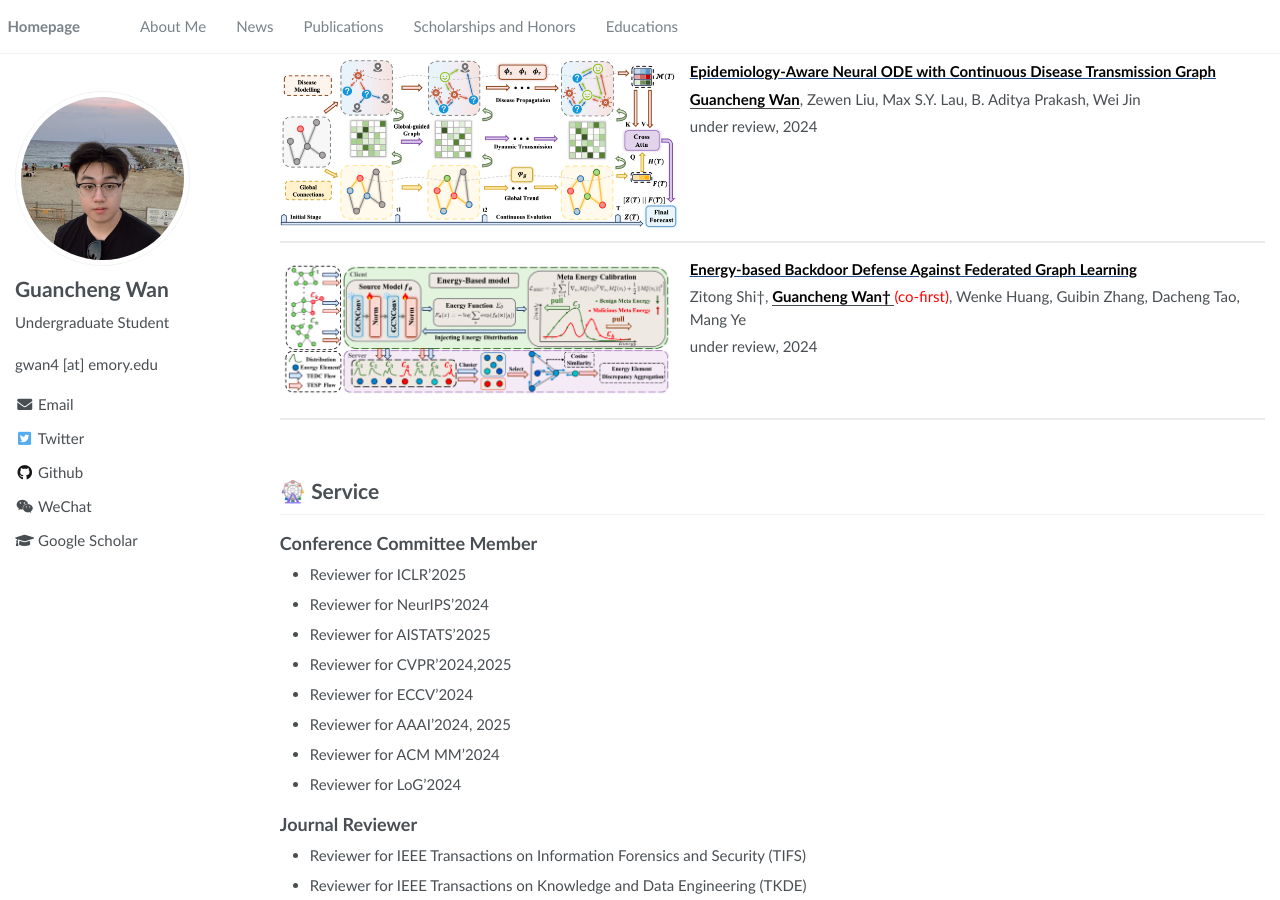
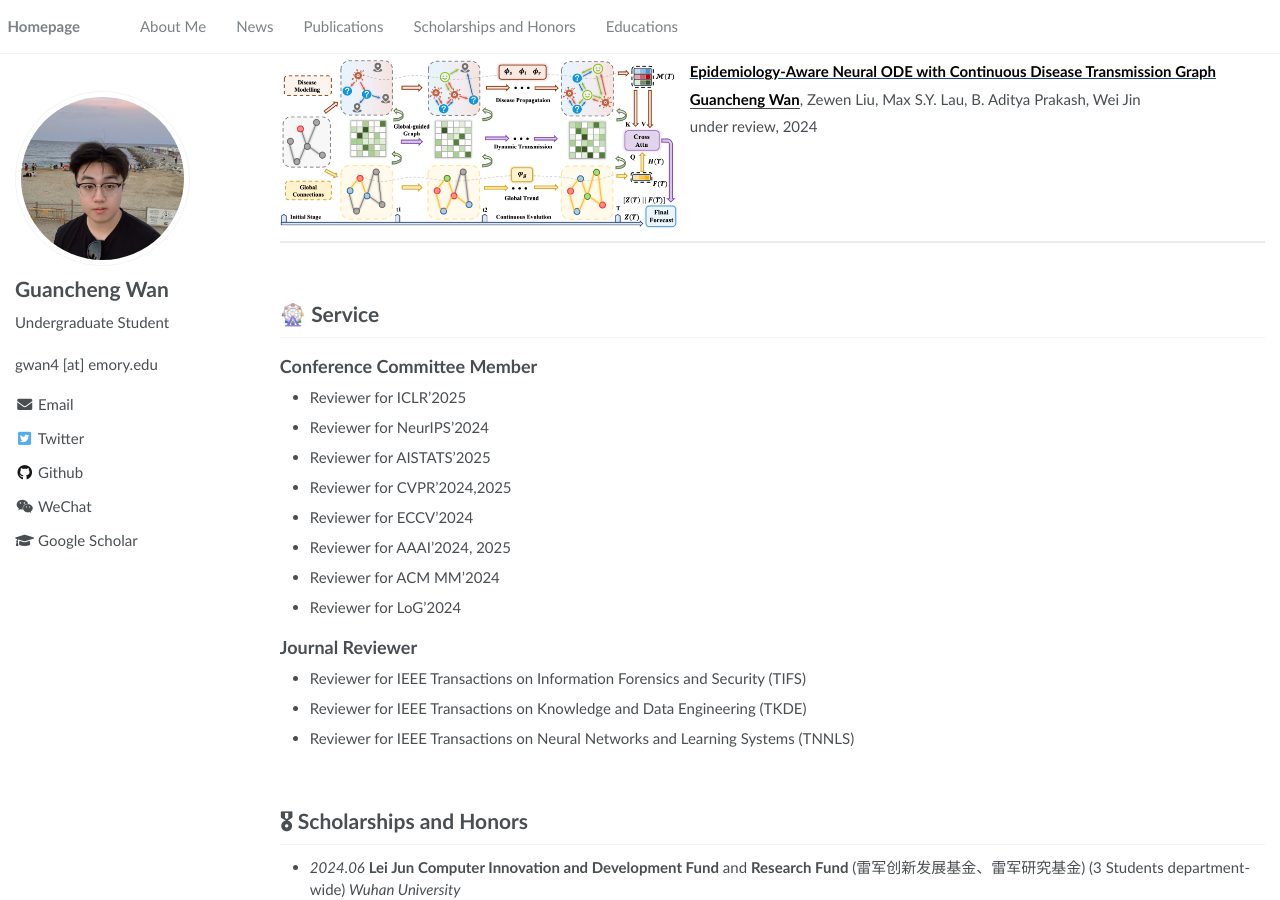
Before and after one commit to SuHui03/guanchengWan.github.io, a Jekyll site: the page built from _pages/about.md, in a window 1280 px wide and 900 px high, scrolled down 2191 px. Built offline with Jekyll 4.4.1, drawn with Linux system fonts in a browser that asks for light colours.

Commit message:
Update about.md

```diff
--- a/_pages/about.md
+++ b/_pages/about.md
@@ -231,7 +231,7 @@ hspace="10" wspace="20" src="../images/EARTH.png">
 
 <hr>
 
-
+<!--
 <dl>
   <dt><img align="left" width="400"
 hspace="10" wspace="20" src="../images/FedTGE.png">
@@ -246,7 +246,7 @@ Energy-based Backdoor Defense Against Federated Graph Learning
 </dl>
 
 
-<hr>
+<hr> -->
 
 
 
```
